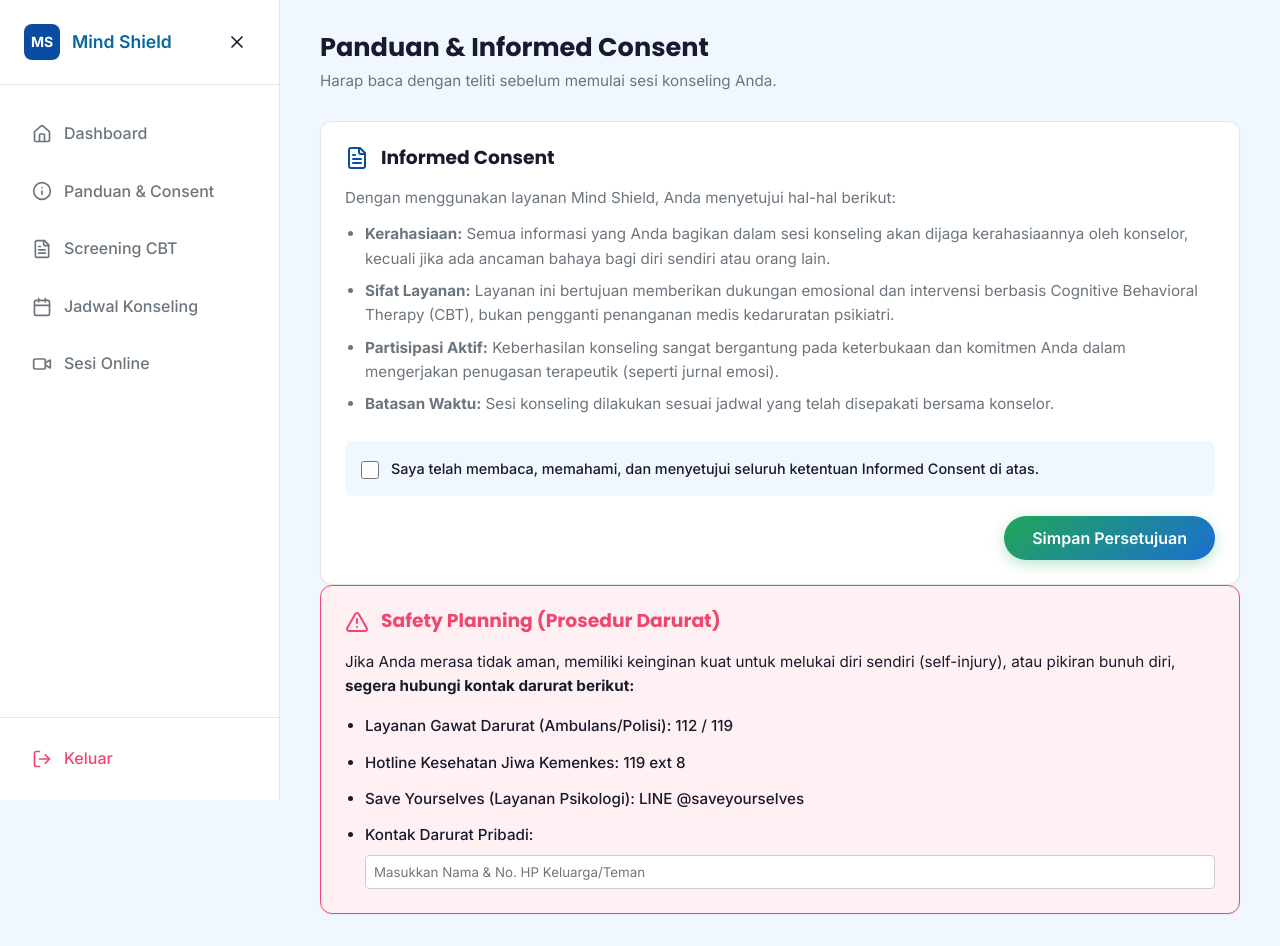
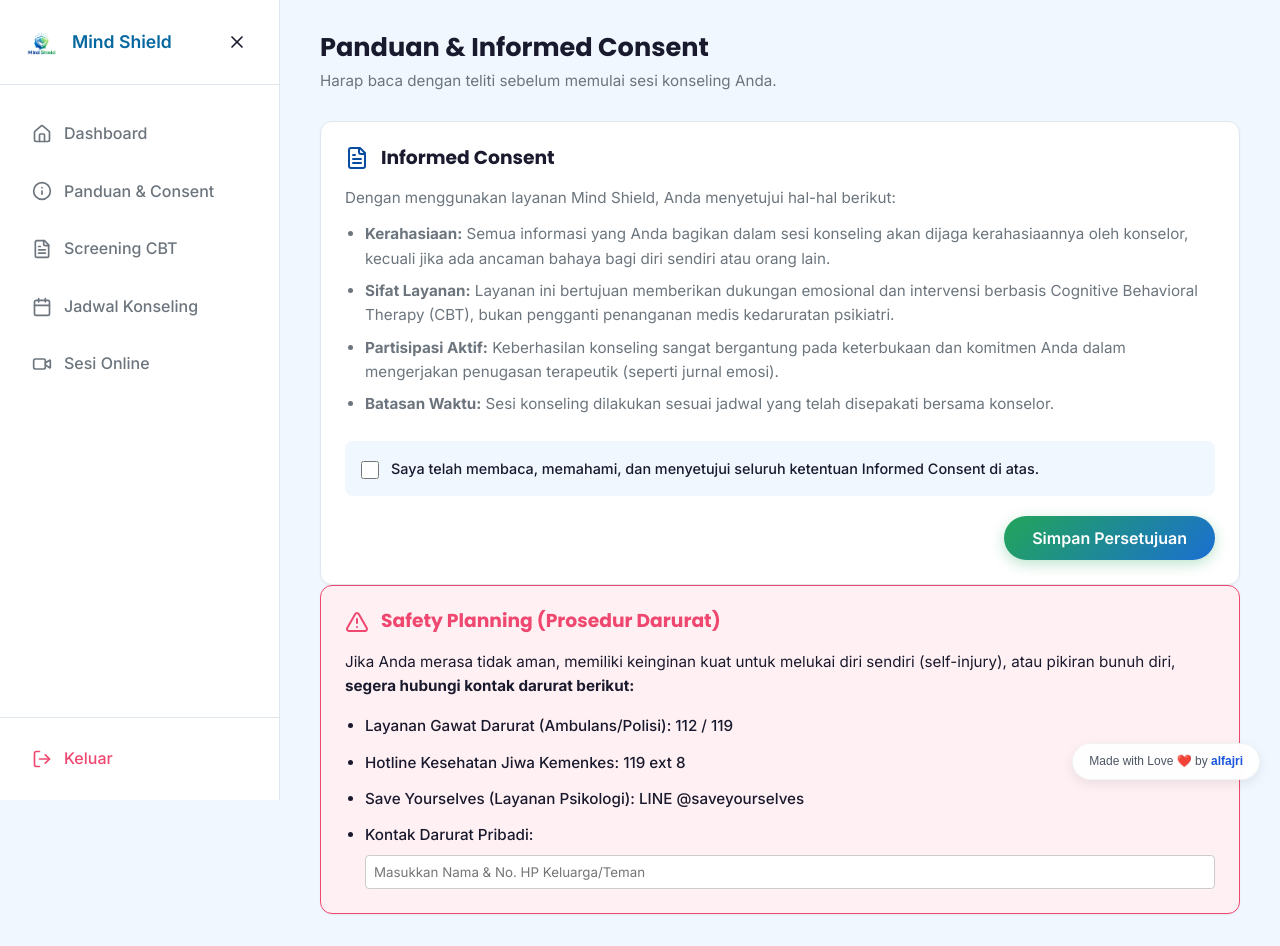
Before and after one commit to lightnet19/mind-shield, a Next.js app: page /konseli/panduan in a window 1280 px wide. Built offline with nearby package versions, Linux system fonts and the light colour scheme.

Commit message:
Add logo to all dashboard layouts and add global footer credit

```diff
--- a/app/admin/layout.js
+++ b/app/admin/layout.js
@@ -2,7 +2,9 @@
 
 import { useState } from 'react';
 import Link from 'next/link';
+import Image from 'next/image';
 import styles from '../konseli/layout.module.css';
+import logoImg from '../../logo-mindshield-transparent.png';
 import { Home, Shield, Users, Database, Activity, LogOut, Menu, X } from 'lucide-react';
 
 export default function AdminLayout({ children }) {
@@ -21,7 +23,9 @@ export default function AdminLayout({ children }) {
 
       <aside className={`${styles.sidebar} ${open ? styles.sidebarOpen : ''}`}>
         <div className={styles.sidebarHeader}>
-          <div className={styles.logo} style={{ backgroundColor: '#2b2d42' }}>MS</div>
+          <div className={styles.logo} style={{ padding: 0, background: 'transparent' }}>
+            <Image src={logoImg} alt="Mind Shield Logo" width={36} height={36} style={{ objectFit: 'contain' }} />
+          </div>
           <span className={styles.brandName} style={{ color: '#2b2d42' }}>Admin System</span>
           <button className={styles.hamburger} onClick={() => setOpen(false)}
             style={{ marginLeft: 'auto', display: 'flex' }} aria-label="Tutup menu">
--- a/app/konseli/layout.js
+++ b/app/konseli/layout.js
@@ -2,7 +2,9 @@
 
 import { useState } from 'react';
 import Link from 'next/link';
+import Image from 'next/image';
 import styles from './layout.module.css';
+import logoImg from '../../logo-mindshield-transparent.png';
 import { Home, FileText, Calendar, Video, BookHeart, LogOut, Info, Menu, X } from 'lucide-react';
 
 export default function KonseliLayout({ children }) {
@@ -24,7 +26,9 @@ export default function KonseliLayout({ children }) {
       {/* Sidebar */}
       <aside className={`${styles.sidebar} ${open ? styles.sidebarOpen : ''}`}>
         <div className={styles.sidebarHeader}>
-          <div className={styles.logo}>MS</div>
+          <div className={styles.logo} style={{ padding: 0, background: 'transparent' }}>
+            <Image src={logoImg} alt="Mind Shield Logo" width={36} height={36} style={{ objectFit: 'contain' }} />
+          </div>
           <span className={styles.brandName}>Mind Shield</span>
           <button className={styles.hamburger} onClick={() => setOpen(false)}
             style={{ marginLeft: 'auto', display: 'flex' }} aria-label="Tutup menu">
--- a/app/konselor/layout.js
+++ b/app/konselor/layout.js
@@ -2,7 +2,9 @@
 
 import { useState } from 'react';
 import Link from 'next/link';
+import Image from 'next/image';
 import styles from '../konseli/layout.module.css';
+import logoImg from '../../logo-mindshield-transparent.png';
 import { Home, Users, FileBarChart, Video, CalendarCheck, LogOut, Menu, X } from 'lucide-react';
 
 export default function KonselorLayout({ children }) {
@@ -21,7 +23,9 @@ export default function KonselorLayout({ children }) {
 
       <aside className={`${styles.sidebar} ${open ? styles.sidebarOpen : ''}`}>
         <div className={styles.sidebarHeader}>
-          <div className={styles.logo} style={{ backgroundColor: 'var(--secondary)' }}>MS</div>
+          <div className={styles.logo} style={{ padding: 0, background: 'transparent' }}>
+            <Image src={logoImg} alt="Mind Shield Logo" width={36} height={36} style={{ objectFit: 'contain' }} />
+          </div>
           <span className={styles.brandName} style={{ color: 'var(--text-main)' }}>Mind Shield Konselor</span>
           <button className={styles.hamburger} onClick={() => setOpen(false)}
             style={{ marginLeft: 'auto', display: 'flex' }} aria-label="Tutup menu">
--- a/app/layout.js
+++ b/app/layout.js
@@ -14,7 +14,26 @@ export default function RootLayout({ children }) {
         <link rel="preconnect" href="https://fonts.gstatic.com" crossOrigin="anonymous" />
         <link href="https://fonts.googleapis.com/css2?family=Inter:wght@400;500;600;700&family=Poppins:wght@600;700;800&display=swap" rel="stylesheet" />
       </head>
-      <body>{children}</body>
+      <body>
+        {children}
+        <div style={{
+          position: 'fixed',
+          bottom: '20px',
+          right: '20px',
+          backgroundColor: 'rgba(255, 255, 255, 0.9)',
+          padding: '8px 16px',
+          borderRadius: '9999px',
+          boxShadow: '0 4px 12px rgba(0,0,0,0.08)',
+          fontSize: '12px',
+          fontFamily: 'var(--font-main, sans-serif)',
+          color: '#4b5563',
+          zIndex: 9999,
+          backdropFilter: 'blur(4px)',
+          border: '1px solid rgba(229, 231, 235, 0.5)'
+        }}>
+          Made with Love ❤️ by <a href="https://alfajri.my.id/" target="_blank" rel="noopener noreferrer" style={{color: '#1a56db', fontWeight: '600', textDecoration: 'none'}}>alfajri</a>
+        </div>
+      </body>
     </html>
   );
 }
```
